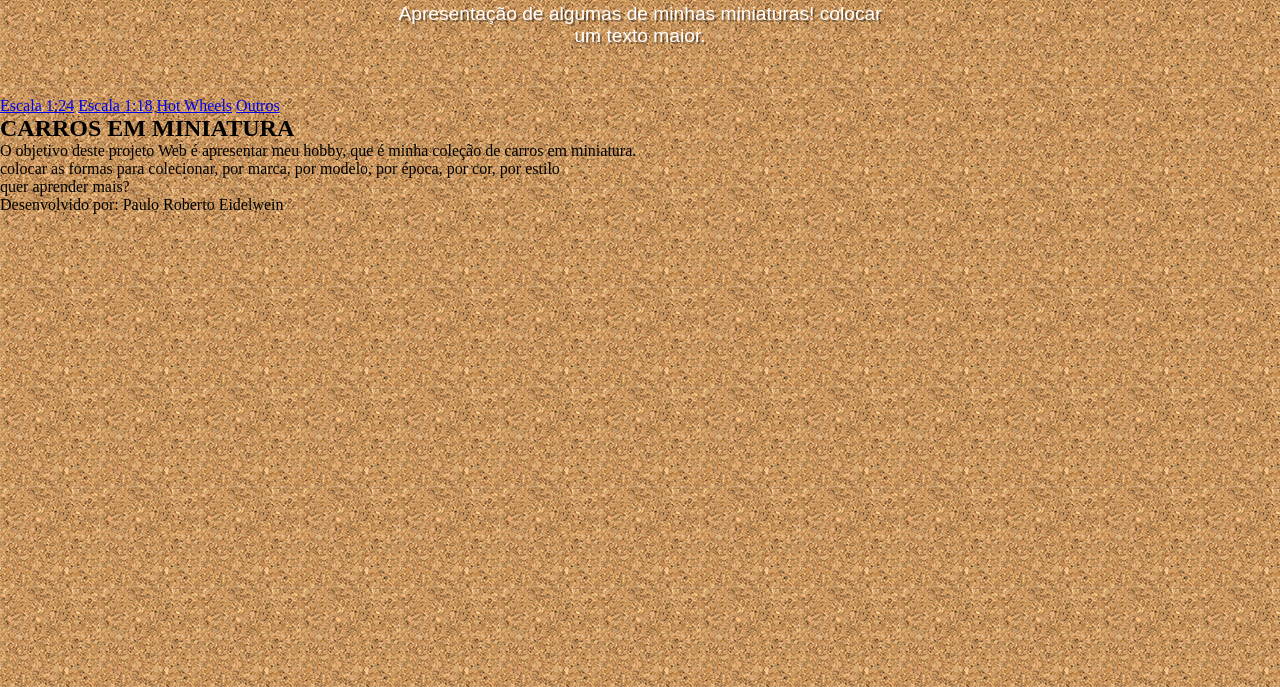
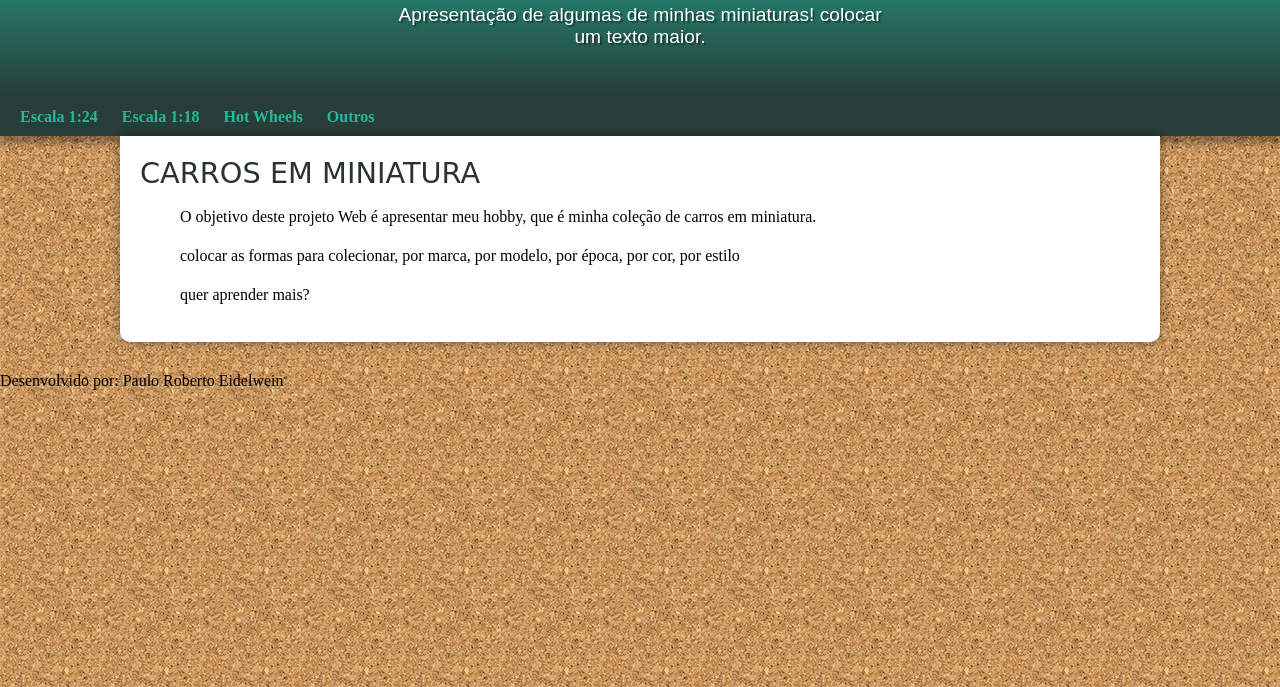
Before and after one commit to PauloRobertoEidelwein/projeto-miniaturas, a plain HTML site: page main.html in a window 1280 px wide. Shown: the part 113-800 px from the top of the page. Drawn offline with Linux system fonts and the light colour scheme; a web font is replaced by a local one.

Commit message:
Update the CSS

```diff
--- a/Style/style.css
+++ b/Style/style.css
@@ -1,5 +1,12 @@
 @charset "UTF-8";
 
+@import url('https://fonts.googleapis.com/css2?family=Bebas+Neue&display=swap');
+
+@font-face {
+    font-family: 'Android';
+    src: url('../fontes/idroid.otf') format('opentype');
+    font-weight: normal;
+}
 
 /*área de variáveis*/
 :root{
@@ -27,6 +34,7 @@ body{
 }
 
 header{
+    background-image: linear-gradient(to bottom, var(--cor1), var(--cor4));
     min-height: 150px;
     text-align: center;
     padding-top: 40px;
@@ -52,3 +60,59 @@ header > p{
     padding-bottom: 50px;
     text-shadow: 2px 2px 0px rgba(0, 0, 0, 0.353);
 }
+
+nav{
+    background-color: var(--cor4);
+    padding: 10px;
+    box-shadow: 0px 7px 7px rgba(0, 0, 0, 0.353);
+}
+
+nav > a{
+    color: var(--cor1);
+    padding: 10px;
+    border-radius: 6px;
+    text-decoration: none;
+    font-weight: bold;
+    transition-duration: 0.8s;
+}
+
+nav > a:hover{
+    background-color: var(--cor3);
+    color: var(--cor5);
+}
+
+main{
+    min-width: 300px;
+    max-width: 1000px;
+    margin: auto;
+    margin-bottom: 30px;
+    padding: 20px;
+    background-color: white;
+    box-shadow: 0px 0px 10px rgba(0, 0, 0, 0.403);
+    border-bottom-left-radius: 10px;
+    border-bottom-right-radius: 10px;
+}
+
+main h1{
+    color: var(--cor5);
+    font-family: var(--fonte-android);
+    font-weight: normal;
+    font-size: 1.8em;
+}
+
+main h2{
+    font-family: var(--fonte-android);
+    color: var(--cor4);
+    font-weight: normal;
+    font-size: 1.3em;
+    background-image: linear-gradient(to right, var(--cor1), transparent);
+    text-indent: 8px;
+}
+
+main p{
+    margin: 15px 0px 15px 0px;
+    text-align: justify;
+    text-indent: 40px;
+    font-size: 1em;
+    line-height: 1.5em;
+}
```
